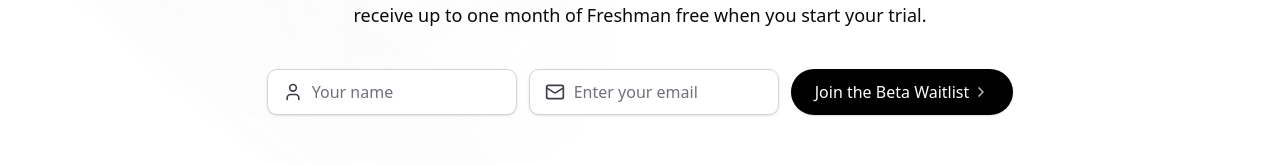
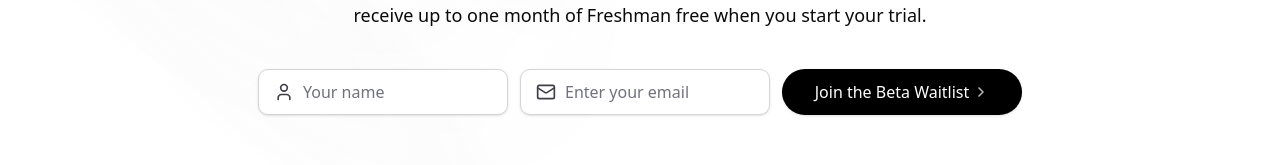
Before and after one commit to codingknite/freshman-landing-page, a Next.js app: page /en/desktop-beta in a window 1280 px wide. Shown: the part 411-576 px from the top of the page. Built offline with nearby package versions, Linux system fonts and the light colour scheme.

Commit message:
chore: fix name issue

```diff
--- a/components/desktop-beta-hero-section.tsx
+++ b/components/desktop-beta-hero-section.tsx
@@ -43,14 +43,17 @@
     setError('');
     setMessage('');
 
+    const trimmedName = name.trim();
+    const trimmedEmail = email.trim().toLowerCase();
+
     try {
       const response = await fetch(
         'https://api.joinfreshman.com/api/android-waitlist',
         {
           method: 'POST',
           headers: { 'Content-Type': 'application/json' },
-          body: JSON.stringify({ name, email }),
-        }
+          body: JSON.stringify({ name: trimmedName, email: trimmedEmail }),
+        },
       );
 
       const data = await response.json();
@@ -67,9 +70,7 @@
         setEmail('');
       }
     } catch (err) {
-      setError(
-        err instanceof Error ? err.message : t('desktopBetaHero.error')
-      );
+      setError(err instanceof Error ? err.message : t('desktopBetaHero.error'));
     } finally {
       setLoading(false);
     }
@@ -163,15 +164,16 @@
                     <Button
                       type='submit'
                       disabled={loading}
-                      className='flex h-[46px] flex-shrink-0 cursor-pointer items-center justify-center space-x-1 rounded-full border-none bg-[#000] px-5 font-medium text-white shadow-sm transition-transform hover:scale-[1.03] hover:bg-[#000] active:scale-[0.98] sm:px-6 dark:bg-[#EAE4D9] dark:text-black dark:hover:bg-[#EAE4D9]'
+                      className='relative flex h-[46px] min-w-[220px] flex-shrink-0 cursor-pointer items-center justify-center rounded-full border-none bg-[#000] px-5 font-medium text-white shadow-sm transition-transform hover:scale-[1.03] hover:bg-[#000] active:scale-[0.98] sm:min-w-[240px] sm:px-6 dark:bg-[#EAE4D9] dark:text-black dark:hover:bg-[#EAE4D9]'
                     >
-                      {loading ? (
-                        <Loader2 className='h-4 w-4 animate-spin' />
-                      ) : (
-                        <div className='flex items-center text-sm md:text-base'>
-                          <span>{t('desktopBetaHero.cta')}</span>
-                          <ChevronRight className='ml-1 h-4 w-4 stroke-[2.5px] opacity-70' />
-                        </div>
+                      <span
+                        className={`flex items-center text-sm md:text-base ${loading ? 'invisible' : ''}`}
+                      >
+                        <span>{t('desktopBetaHero.cta')}</span>
+                        <ChevronRight className='ml-1 h-4 w-4 stroke-[2.5px] opacity-70' />
+                      </span>
+                      {loading && (
+                        <Loader2 className='absolute h-4 w-4 animate-spin' />
                       )}
                     </Button>
                   </form>
```
